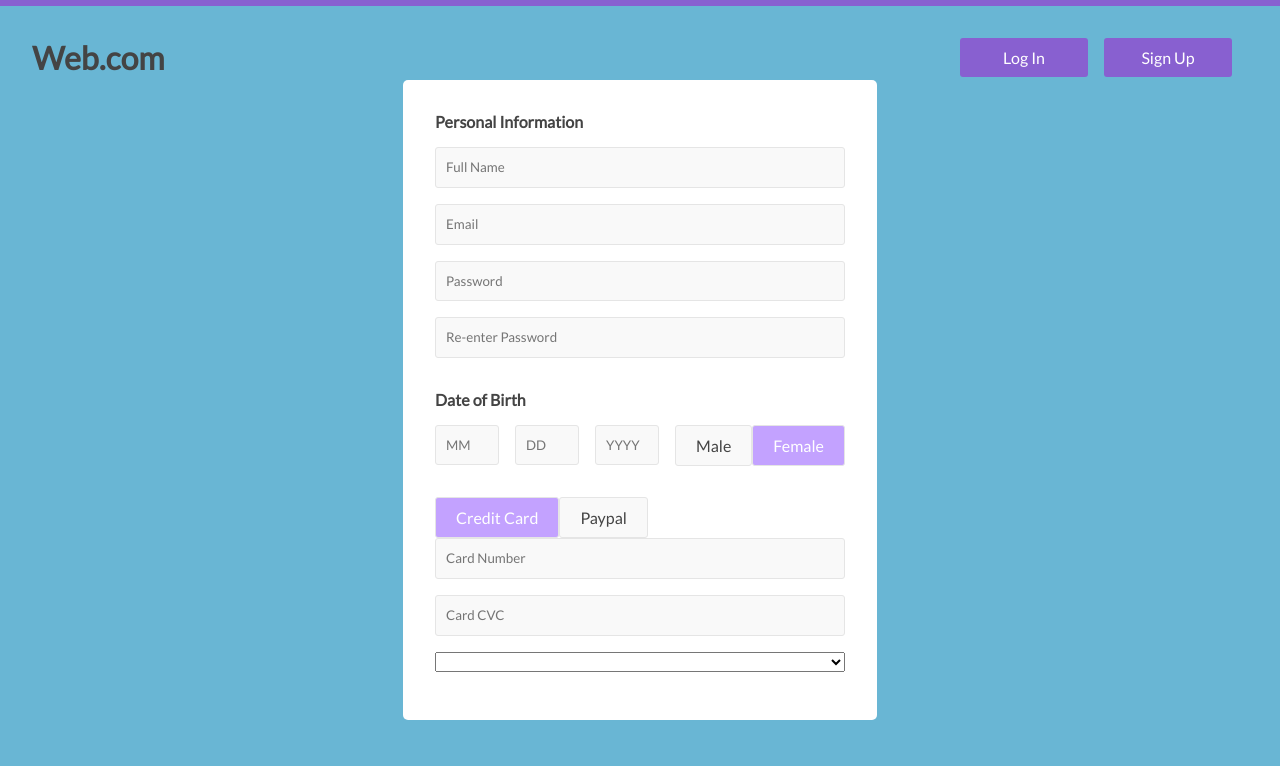
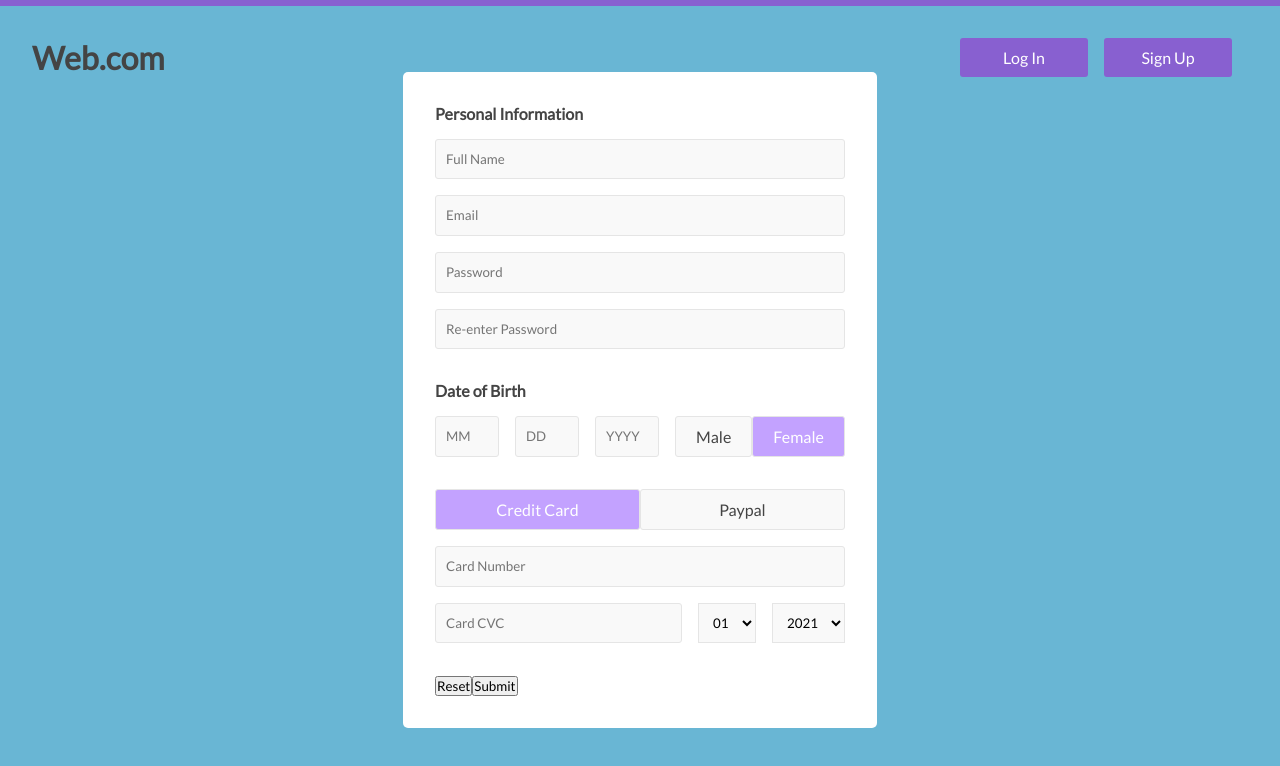
Before and after one commit to AndrewTownsley/react-form-validation, a React (Create React App) app: page /signup in a window 1280 px wide. Shown: the top 766 px of the page. Built offline with nearby package versions, Linux system fonts and the light colour scheme.

Commit message:
form css nearly complete on desktop view. next step is the functionality

```diff
--- a/src/components/Login.jsx
+++ b/src/components/Login.jsx
@@ -30,7 +30,7 @@ const LogIn = () => {
   return (
     <div className="login">
       <div className="form-window">
-      <h3>Create an Account</h3>
+      <h3>Log in</h3>
       {submitted && valid ? <div className="success-msg">Success! Thank you for registering.</div> : null}
       <form onSubmit={handleSubmit} action="submit" className="form-container">
         <input
@@ -60,7 +60,7 @@ const LogIn = () => {
           required
         />
           {submitted && !values.email ? <span>Please enter a valid email address</span> : null}
-        <button className="register-btn">Register</button>
+        <button className="login-btn">Log in</button>
       </form>
     </div>
   </div>
--- a/src/components/Signup.jsx
+++ b/src/components/Signup.jsx
@@ -36,13 +36,36 @@ const Signup = () => {
             </div>
             {/* -------------------------------------------------- */}
             <input type="text" placeholder="Card Number" />
-            <input type="text" placeholder="Card CVC" />
-            <select name="" id="">
-              <option value=""></option>
-              <option value=""></option>
-            </select>
+            <div className="sign-up-payment-box select">
+              <input type="text" placeholder="Card CVC" />
+              <select name="month" id="card-month">
+                <option value="01">01</option>
+                <option value="02">02</option>
+                <option value="03">03</option>
+                <option value="04">04</option>
+                <option value="05">05</option>
+                <option value="06">06</option>
+                <option value="07">07</option>
+                <option value="08">08</option>
+                <option value="09">09</option>
+                <option value="10">10</option>
+                <option value="11">11</option>
+                <option value="12">12</option>
+              </select>
+              <select name="year" id="card-year">
+                <option value="2021">2021</option>
+                <option value="2022">2022</option>
+                <option value="2023">2023</option>
+                <option value="2024">2024</option>
+                <option value="2025">2025</option>
+                <option value="2026">2026</option>
+                <option value="2027">2027</option>
+              </select>
+            </div>
           </div>
         </form>
+        <button>Reset</button>
+        <button>Submit</button>
       </div>
 
 
--- a/src/index.css
+++ b/src/index.css
@@ -7,6 +7,7 @@
   --light-gray-bg: #f9f9f9;
   --gray-border: #e5e5e5;
   --brad-input: 3px;
+  --pad-input: 10px;
   --transition: all 0.4s;
 }
 
@@ -112,7 +113,7 @@ form span {
   color: crimson;
 }
 
-.register-btn {
+.login-btn {
   padding: 0.6rem;
   margin-top: 1rem;
   background: var(--btn-color);
@@ -120,9 +121,10 @@ form span {
   font-size: 1.2rem;
   cursor: pointer;
   color: #fff;
+  border-radius: var(--brad-input);
 }
 
-.register-btn:hover {
+.login-btn:hover {
   background: var(--hover-color);
   transition: var(--transition);
 }
@@ -154,6 +156,7 @@ form span {
 
 .sign-up-form input {
   margin-bottom: 1rem;
+  width: 100%;
   line-height: 1.4;
   padding: 10px;
   background-color: #f9f9f9;
@@ -193,6 +196,13 @@ form span {
   width: 100%;
 }
 
+.sign-up-payment-box label {
+  align-items: center;
+  text-align: center;
+  width: 50%;
+  margin-bottom: 1rem;
+}
+
 .sign-up-gender label,
 .sign-up-payment label {
   display: inline-block;
@@ -207,3 +217,16 @@ form span {
   background-color: var(--accent-color);
   color: #fff;
 }
+
+.sign-up-payment-box.select {
+  display: inline-flex;
+  align-items: center;
+}
+
+.sign-up-payment select {
+  padding: var(--pad-input);
+  background: var(--light-gray-bg);
+  border: solid 1px var(--gray-border);
+  margin-left: 1rem;
+  margin-bottom: 1rem;
+}
```
